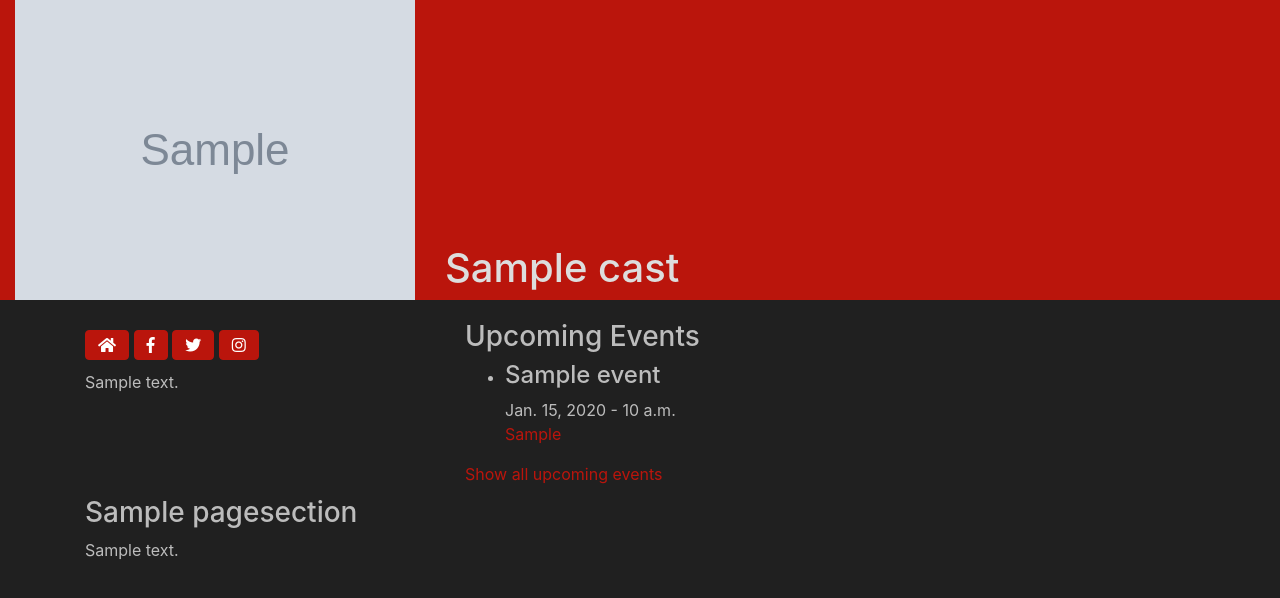
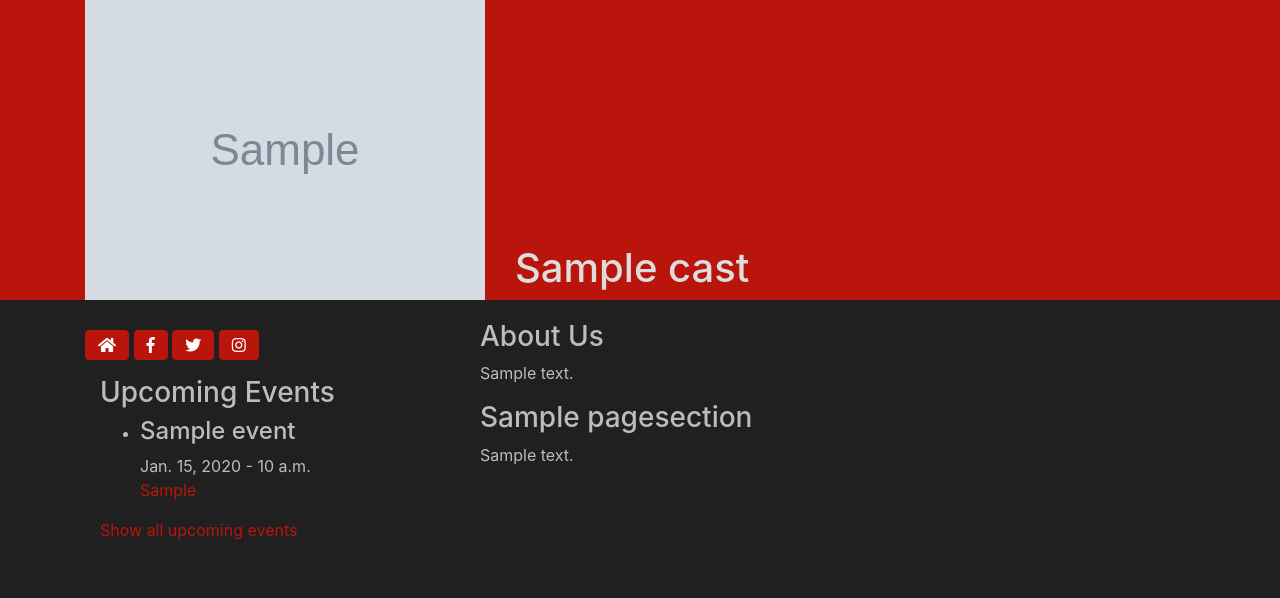
Before and after one commit to devdupont/Rocky-Rollcall, a Django app: a page that uses castpage/templates/castpage/home.html in a window 1280 px wide. Shown: the part 42-640 px from the top of the page. Run offline with Django 3.2, Linux system fonts and the light colour scheme; tables that the repository leaves empty hold one stand-in row (values such as "Sample post"); grey boxes marked "Sample" are stand-in pictures; parts of the project's set-up code (start-up, migrations or seed data) failed here and were passed over; some libraries are stand-ins or nearby versions.

Commit message:
Move events to aside, center header content

```diff
--- a/castpage/templates/castpage/home.html
+++ b/castpage/templates/castpage/home.html
@@ -12,28 +12,34 @@
             {% endif %}
             <div class="row">
                 <div class="col">
+                    <p>
                     {% if cast.external_url %}<a class="btn btn-primary" href="{{ cast.external_url }}" role="button"><i class="fas fa-home"></i></a>{% endif %}
                     {% if cast.facebook_url %}<a class="btn btn-primary" href="{{ cast.facebook_url }}" role="button"><i class="fab fa-facebook-f"></i></a>{% endif %}
                     {% if cast.twitter_user %}<a class="btn btn-primary" href="https://twitter.com/{{ cast.twitter_user }}" role="button"><i class="fab fa-twitter"></i></a>{% endif %}
                     {% if cast.instagram_user %}<a class="btn btn-primary" href="https://instagram.com/{{ cast.instagram_user }}" role="button"><i class="fab fa-instagram"></i></a>{% endif %}
+                    </p>
                 </div>
             </div>
-            <div class="row">
             <div class="col">
-                    <p>{{ cast.description }}</p>
-                </div>
-            </div>
-        </aside>
-        <div class="col-md-8">
                 <h3>Upcoming Events</h3>
                 {% include 'events/include/event_list.html' with events=cast.upcoming_events %}
                 <a href="{% url 'cast_events' slug=cast.slug %}">Show all upcoming events</a>
             </div>
+        </aside>
+        <div class="col-md-8 sections">
+            <div class="col section">
+                <div class="section-title">
+                    <h3>About Us</h3>
+                    {% if show_management %}
+                        <a class="btn btn-primary" href="{% url 'cast_admin_edit' slug=cast.slug %}" role="button"><i class="fas fa-edit"></i></a>
+                    {% endif %}
                 </div>
-    <div class="sections">
+                <div class="section-body">
+                    <p>{{ cast.description }}</p>
+                </div>
+            </div>
             {% for section in cast.page_sections.all %}
-        <div class="row section">
-            <div class="col">
+            <div class="col section">
                 <div class="section-title">
                     <h3>{{ section.title }}</h3>
                     {% if show_management %}
@@ -45,12 +51,12 @@
                     <p>{{ section.text }}</p>
                 </div>
             </div>
-        </div>
             {% endfor %}
             {% if show_management %}
-        <div>
+            <div class="col">
                 <a href="{% url 'cast_section_new' slug=cast.slug %}" class="btn btn-primary" role="button"><i class="fas fa-plus"></i></a>
             </div>
             {% endif %}
         </div>
+    </div>
 {% endblock %}
--- a/castpage/templates/castpage/include/header.html
+++ b/castpage/templates/castpage/include/header.html
@@ -1,4 +1,5 @@
-<div class="castbar row">
+<div class="container">
+    <div class="row">
         {% if cast.logo %}
         <div class="col-md-auto">
             <img src="{{ cast.logo.url }}" />
@@ -8,3 +9,4 @@
             <h1><a href="{% url 'cast_home' slug=cast.slug %}">{{ cast.name }}</a></h1>
         </div>
     </div>
+</div>
```
Lines whose indentation alone changed are shown as unchanged.
